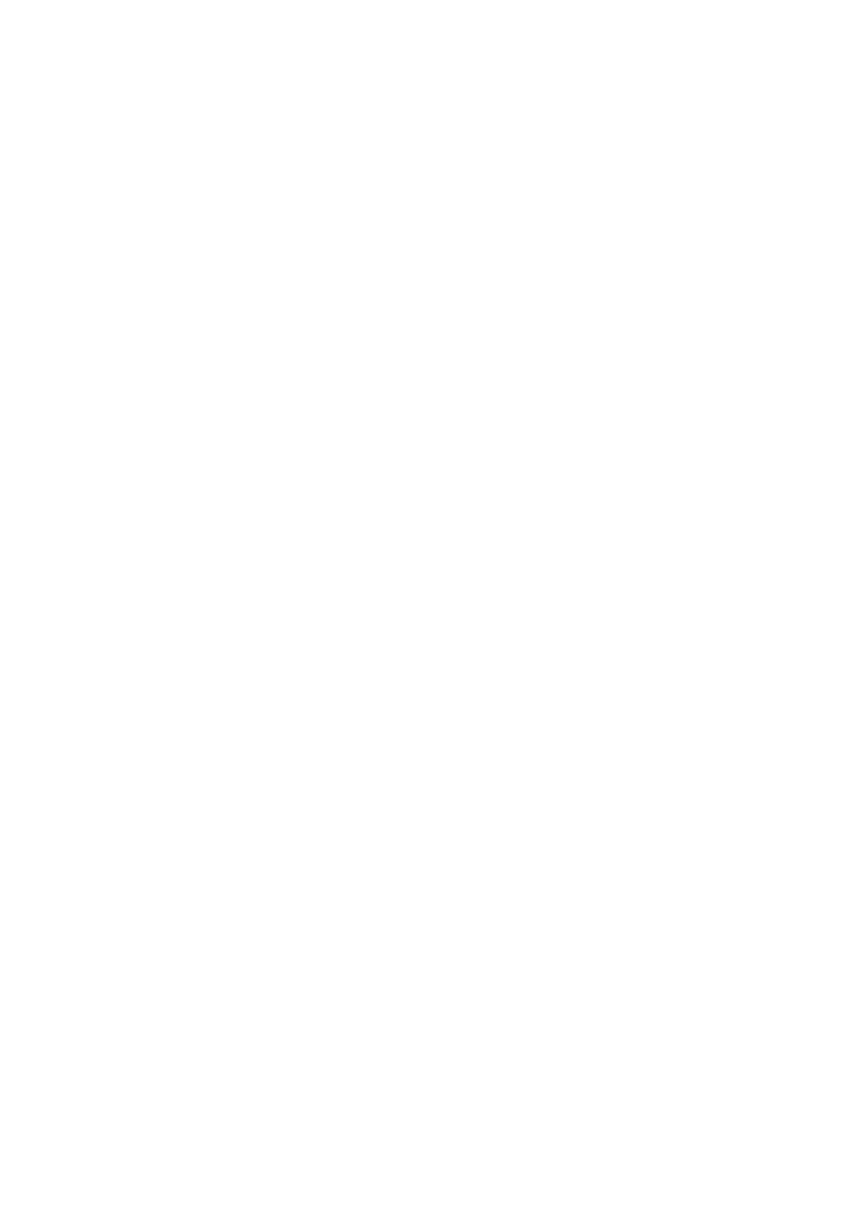
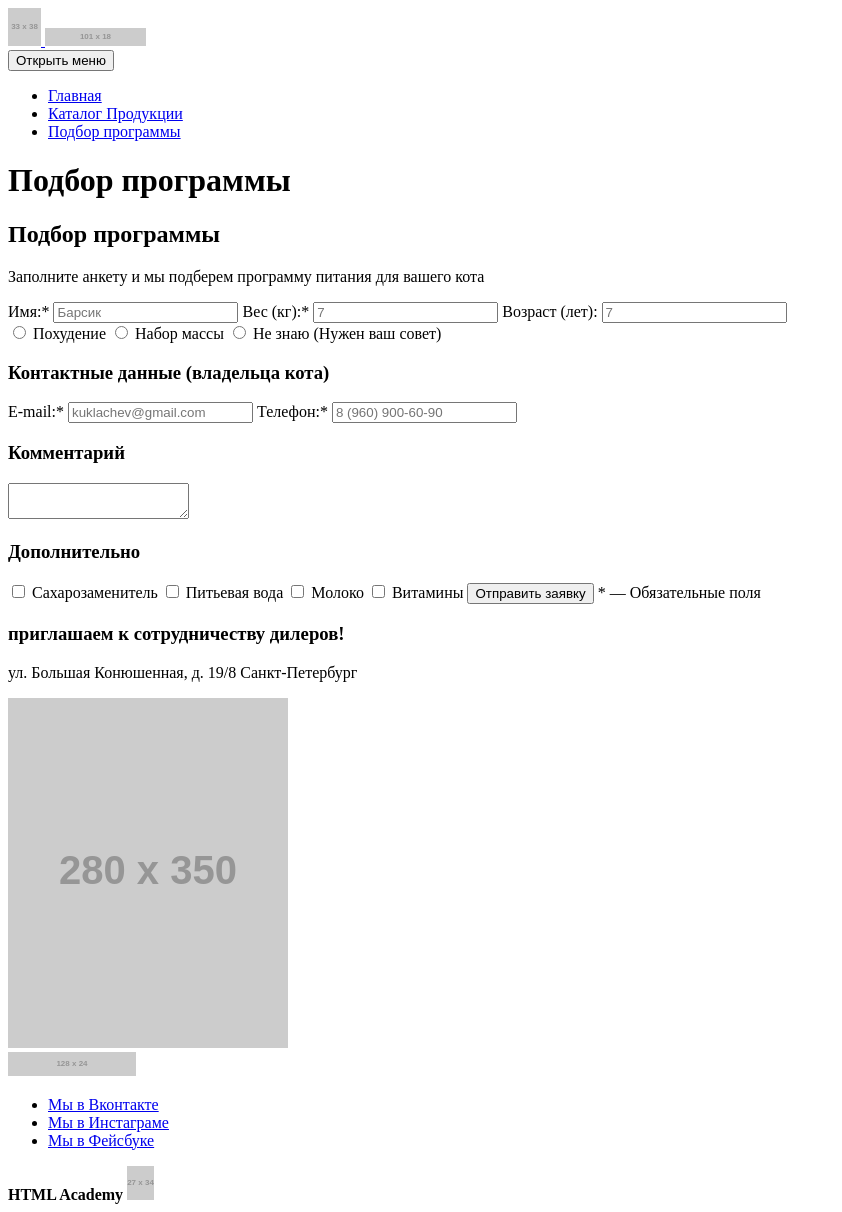
Before and after one commit to markartstyle/cat-energy-shop, a plain HTML site: page sourse/form.html in a window 1280 px wide. Shown: the whole page, without its empty margins (0-842 px from the left). Before the commit the page ends 800 px from the top, so only its background shows below. Drawn offline with Linux system fonts and the light colour scheme; placeholder pictures from the web are drawn by us.

Commit message:
Finished form page markup

```diff
--- a/sourse/form.html
+++ b/sourse/form.html
@@ -0,0 +1,108 @@
+<!DOCTYPE html>
+<html lang="en">
+<head>
+    <meta charset="UTF-8">
+    <title>Form</title>
+</head>
+<body>
+    <header class="page-header">
+        <a class="page-header__logo" href="#">
+            <img class="page-header__logo-image" src="https://via.placeholder.com/33x38" alt="Cat Energy" width="33px" height="38px">
+        </a>
+        <img class="page-header__logo-text" src="https://via.placeholder.com/101x18" alt="Cat Energy">
+        <nav class="main-nav">
+            <button class="main-nav__toggle" type="button">Открыть меню</button>
+            <div class="main-nav__wrapper">
+                <ul class="main-nav__list site-list">
+                    <li class="site-list__item">
+                        <a href="./index.html">Главная</a>
+                    </li>
+                    <li class="site-list__item">
+                        <a href="./catalog.html">Каталог Продукции</a>
+                    </li>
+                    <li class="site-list__item site-list__item--active">
+                        <a href="./form.html">Подбор программы</a>
+                    </li>
+                </ul>
+            </div>
+        </nav>
+    </header>
+
+    <main class="page-main">
+
+        <h1 class="visually-hidden">Подбор программы</h1>
+
+        <section class="program-form">
+            <header class="program-form__header">
+                <h2 class="program-form__title">Подбор программы</h2>
+                <p class="program-form__text">Заполните анкету и мы подберем  программу питания для вашего кота</p>
+            </header>
+            <form class="program-form__client-form" action="" method="POST">
+                <label for="program-form__input-name">Имя:*</label>
+                <input class="program-form__input-name" type="text" name="name" id="program-form__input-name" placeholder="Барсик">
+                <label for="program-form__input-weight">Вес (кг):*</label>
+                <input class="program-form__input-weight" type="text" name="weight" id="program-form__input-weight" placeholder="7">
+                <label for="program-form__input-age">Возраст (лет):</label>
+                <input class="program-form__input-age" type="text" name="age" id="program-form__input-age" placeholder="7">
+                <div class="program-form__program-choose-box">
+                    <input class="program-form__program--weight-loss" name="program-toggle" type="radio" id="program-form__program--weight-loss">
+                    <label for="program-form__program--weight-loss">Похудение</label>
+                    <input class="program-form__program--mass-gain" name="program-toggle" type="radio" id="program-form__program--mass-gain">
+                    <label for="program-form__program--mass-gain">Набор массы</label>
+                    <input class="program-form__program--not-sure" name="program-toggle" type="radio" id="program-form__program--not-sure">
+                    <label for="program-form__program--not-sure">Не знаю (Нужен ваш совет)</label>
+                </div>
+                <h3 class="program-form__form-heading">Контактные данные (владельца кота)</h3>
+                <label for="program-form__input-email">E-mail:*</label>
+                <input class="program-form__input-email" type="email" name="email" id="program-form__input-email" placeholder="kuklachev@gmail.com">
+                <label for="program-form__input-phone">Телефон:*</label>
+                <input class="program-form__input-phone" type="phone" name="phone" id="program-form__input-phone" placeholder="8 (960) 900-60-90">
+                <h3 class="program-form__form-heading">Комментарий</h3>
+                <textarea class="program-form__comment" name="comment" id="program-form__comment" placeholder="Расскажите обо всех повадках кота">
+                </textarea>
+                <h3 class="program-form__form-heading">Дополнительно</h3>
+                <input class="program-form__input-additional-sugar" type="checkbox" name="additional" id="program-form__input-additional-sugar">
+                <label for="program-form__input-additional-sugar">Сахарозаменитель</label>
+                <input class="program-form__input-additional-water" type="checkbox" name="additional" id="program-form__input-additional-water">
+                <label for="program-form__input-additional-water">Питьевая вода</label>
+                <input class="program-form__input-additional-milk" type="checkbox" name="additional" id="program-form__input-additional-milk">
+                <label for="program-form__input-additional-milk">Молоко</label>
+                <input class="program-form__input-additional-vitamins" type="checkbox" name="additional" id="program-form__input-additional-vitamins">
+                <label for="program-form__input-additional-vitamins">Витамины</label>
+                <button class="button program-form__button">Отправить заявку</button>
+                <span class="program-form__important-input">* — Обязательные поля</span>
+            </form>
+        </section>
+        <section class="location">
+            <header class="location__header location__header--grey">
+                <h3 class="location__title">приглашаем  к сотрудничеству  дилеров!</h3>
+                <p class="location__address">ул. Большая Конюшенная, д. 19/8  Санкт-Петербург</p>
+            </header>
+            <img class="location__map" src="https://via.placeholder.com/280x350" alt="Our location">
+        </section>
+    </main>
+
+    <footer class="page-footer">
+        <a class="page-footer__logo" href="#">
+            <img class="page-footer__logo-text" src="https://via.placeholder.com/128x24" alt="Cat Energy" width="128px" height="24px">
+        </a>
+        <div class="page-footer__social social">
+            <ul class="social__list">
+                <li class="social__item">
+                    <a class="social__link social__link--vkontakte" href="#">Мы в Вконтакте</a>
+                </li>
+                <li class="social__item">
+                    <a class="social__link social__link--instgram" href="#">Мы в Инстаграме</a>
+                </li>
+                <li class="social__item">
+                    <a class="social__link social__link--facebook" href="#">Мы в Фейсбуке</a>
+                </li>
+            </ul>
+        </div>
+        <div class="page-footer__copyright copyright">
+            <b class="copyright__text">HTML Academy</b>
+            <img class="copyright__logo" src="https://via.placeholder.com/27x34" alt="Copyright logo">
+        </div>
+    </footer>
+</body>
+</html>
```
Also changed, not shown: sourse/catalog.html (+2 -2 lines).
